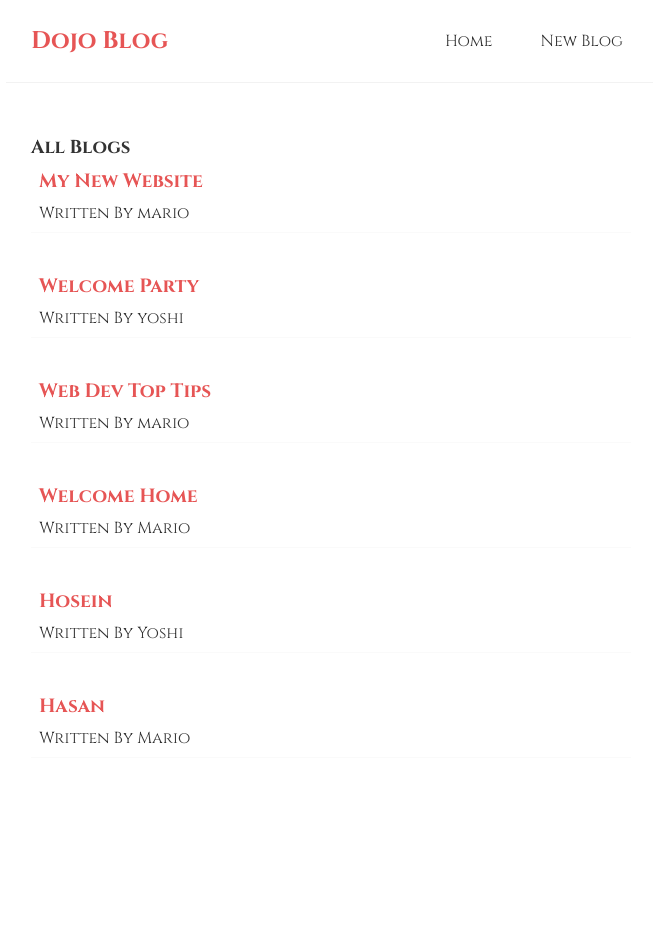
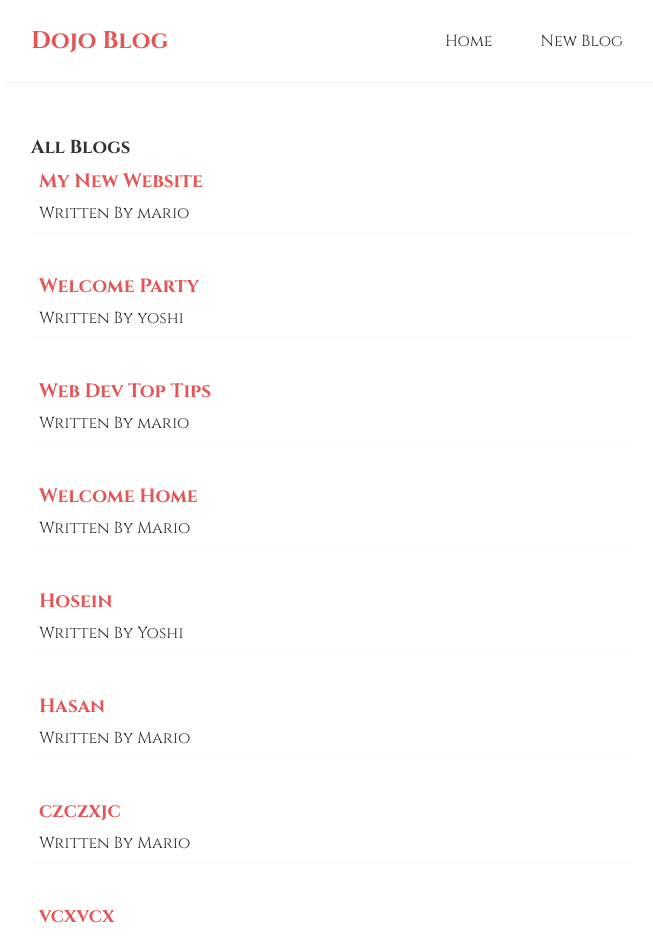
Before and after one commit to AriaPzki/Dojo, a React (Create React App) app: page / in a window 1280 px wide. Shown: the top 939 px of the page, without its empty margins (309-962 px from the left). Before the commit the page ends 842 px from the top, so only its background shows below. Built offline with nearby package versions, Linux system fonts and the light colour scheme; data requests are answered from the project's data file.

Commit message:
Redirect

```diff
--- a/data/db.json
+++ b/data/db.json
@@ -35,6 +35,18 @@
       "body": "Hi",
       "author": "Mario",
       "id": 6
+    },
+    {
+      "title": "czczxjc",
+      "body": "vcxvxccvcx",
+      "author": "Mario",
+      "id": 7
+    },
+    {
+      "title": "vcxvcx",
+      "body": "vxcvxcvv",
+      "author": "Mario",
+      "id": 8
     }
   ]
 }
--- a/src/components/Create.js
+++ b/src/components/Create.js
@@ -1,10 +1,12 @@
 import React, { useState } from "react";
+import { useHistory } from "react-router-dom";
 
 const Create = () => {
   const [title, setTitle] = useState("");
   const [body, setBody] = useState("");
   const [author, setAuthor] = useState("Mario");
   const [IsPending, setIsPending] = useState(false);
+  const history = useHistory();
 
   const handleSubmit = (e) => {
     setIsPending(true);
@@ -21,6 +23,7 @@ const Create = () => {
     }).then(() => {
       setIsPending(false);
       console.log("new blog added");
+      history.push("/");
     });
   };
 
```
